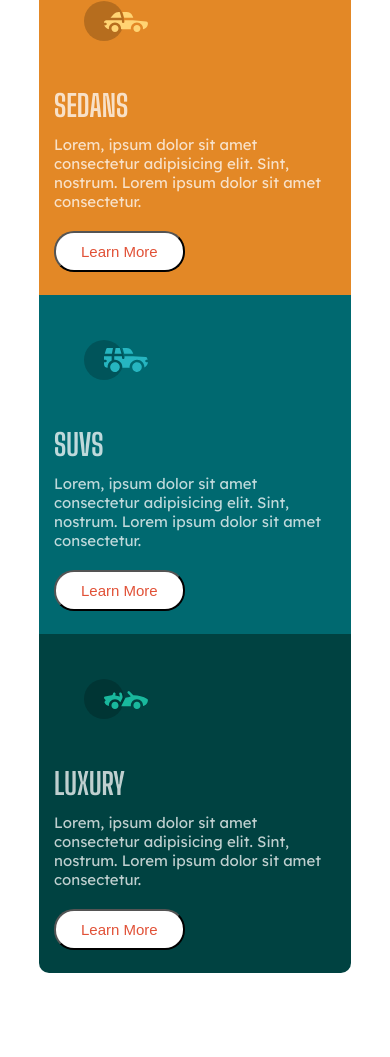
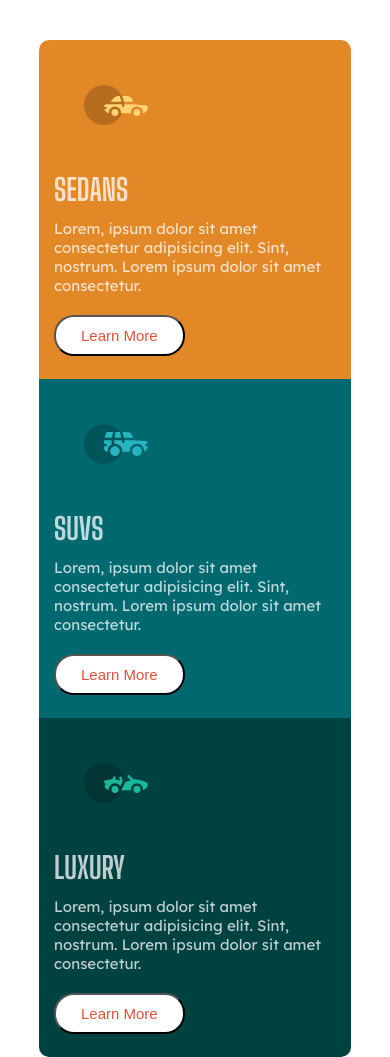
Before and after one commit to pawan00126/3-Column-Preview-Card, a plain HTML site: page index.html in a window 390 px wide. Before the commit the page ends 973 px from the top, so only its background shows below. Drawn offline with Linux system fonts and the light colour scheme.

Commit message:
Update style.css

```diff
--- a/style.css
+++ b/style.css
@@ -124,7 +124,7 @@ body {
         display: flex;
         flex-direction: column;
         /* margin: auto 30%; */
-        margin: 30% 10%;
+        margin: auto 10%;
 
     }
 
@@ -145,6 +145,8 @@ body {
         border-bottom-left-radius: 0px;
         border-top-right-radius: 10px;
 
+        margin-top: 40px;
+
 
     }
 
@@ -159,6 +161,8 @@ body {
         border-bottom-right-radius: 0px;
         border-bottom-right-radius: 10px;
 
+        margin-bottom: 40px;
+
     }
 
 }
```
